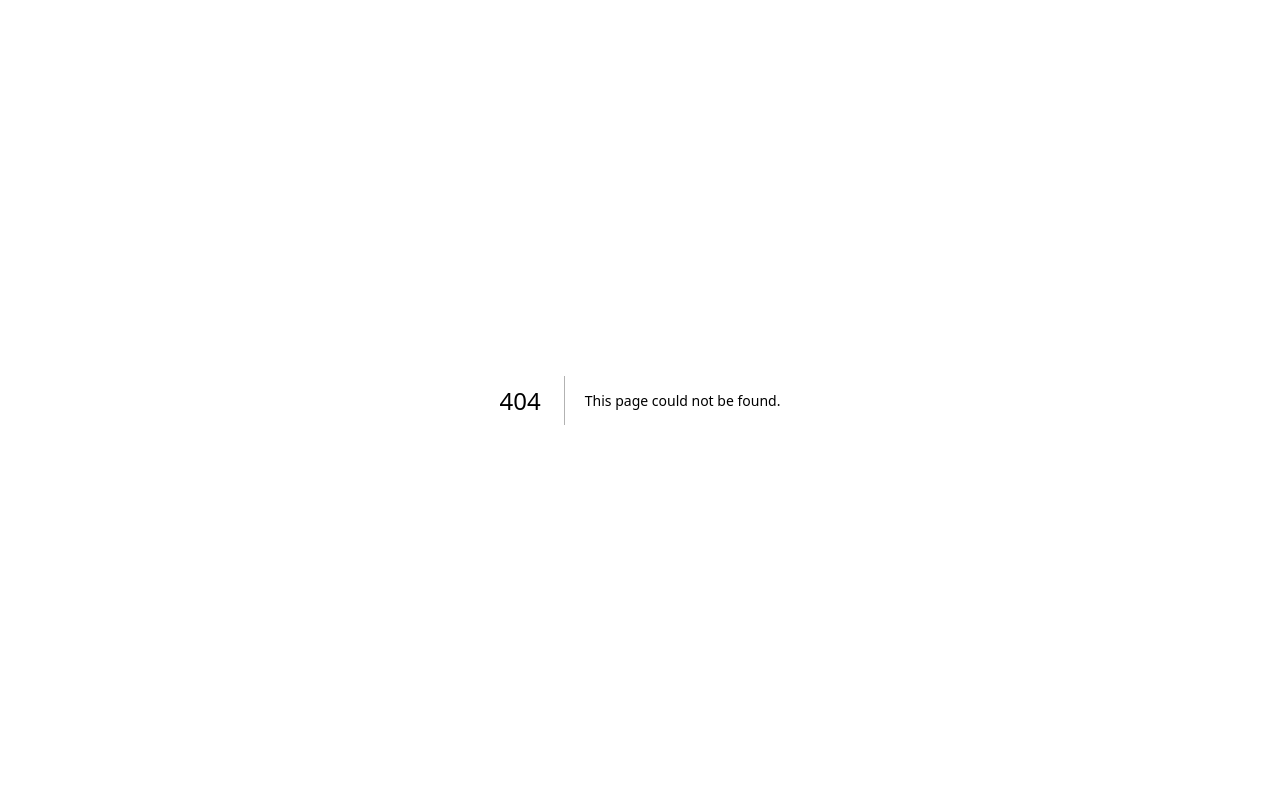
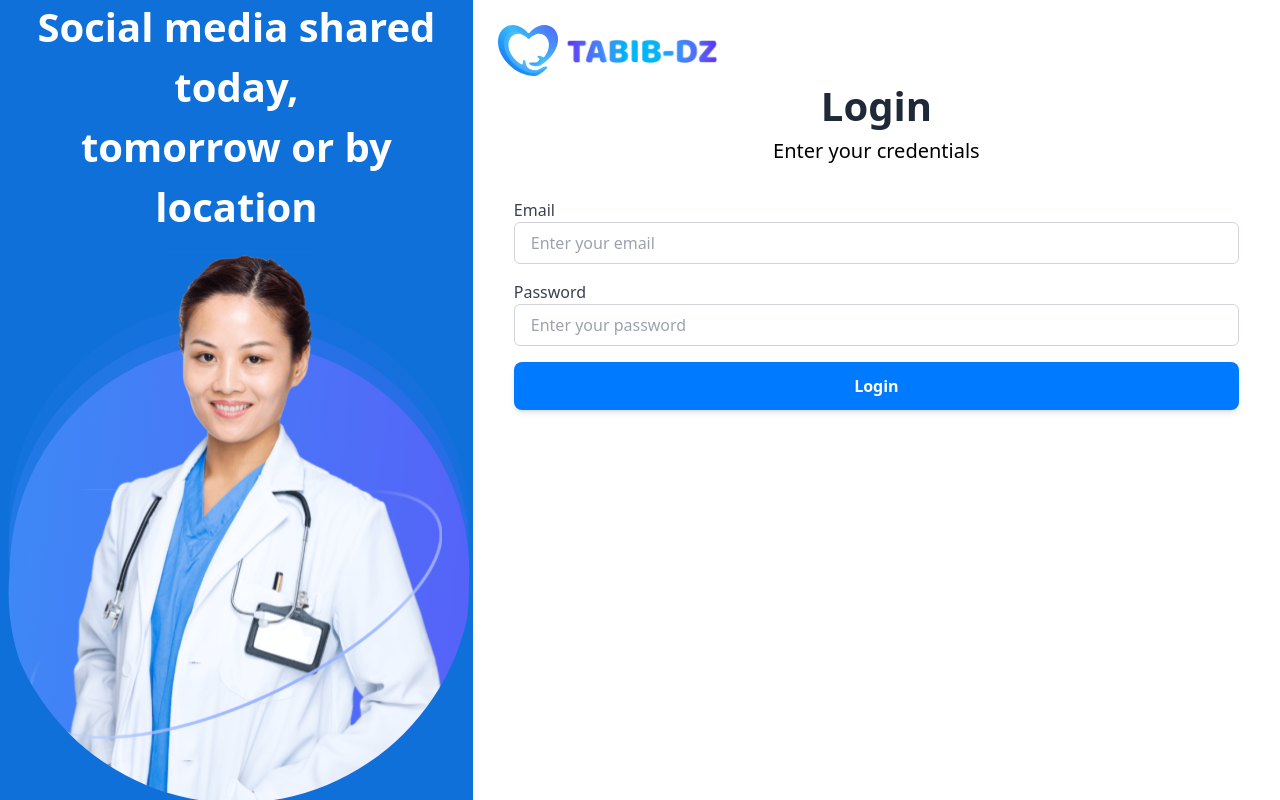
Before and after one commit to bouabca/DZtabib, a Next.js app: page /pages/auth/login in a window 1280 px wide. Before the commit this address had no page. Built offline with nearby package versions, Linux system fonts and the light colour scheme.

Commit message:
login page

```diff
--- /dev/null
+++ b/app/pages/auth/login/page.tsx
@@ -0,0 +1,61 @@
+'use client'
+import React, { useState } from "react";
+import LoginInputFields from '../../../../components/authpageComp/logininputFields';
+import Buttons from '../../../../components/authpageComp/loginButton';
+
+export default function Login() {
+  const [formData, setFormData] = useState({
+    email: "",
+    password: "",
+  });
+
+  const handleInputChange = (e: React.ChangeEvent<HTMLInputElement>) => {
+    const { name, value } = e.target;
+    setFormData({ ...formData, [name]: value });
+  };
+
+  const handleSubmit = async (e: React.FormEvent) => {
+    e.preventDefault();
+
+    // Fetch request with POST method to handle login
+    try {
+      const response = await fetch(
+        `/api/login?email=${formData.email}&password=${formData.password}`,
+        {
+          method: "POST", // You can use POST for login
+        }
+      );
+      const data = await response.json();
+      console.log("Response from server:", data);
+      if (data.success) {
+        // Handle successful login (e.g., redirect to another page)
+      } else {
+        // Handle error (e.g., show error message)
+      }
+    } catch (error) {
+      console.error("Error:", error);
+    }
+  };
+
+  return (
+    <div className="mx-auto w-full flex flex-col justify-center items-center py-10 px-4 bg-gray-100 min-h-screen">
+      <div className="text-[40px] font-bold text-gray-800 mb-4">Login</div>
+      <div className="text-[20px] text-gray-600 mb-8">Enter your credentials</div>
+
+      {/* Form Section */}
+      <form
+        onSubmit={handleSubmit}
+        className="w-full max-w-md bg-white rounded-lg shadow-lg p-6 space-y-6"
+      >
+        {/* Input Fields for Login */}
+        <LoginInputFields
+          formData={formData}
+          handleInputChange={handleInputChange}
+        />
+
+        {/* Buttons (e.g., submit button) */}
+    <Buttons></Buttons>
+      </form>
+    </div>
+  );
+}
--- /dev/null
+++ b/components/authpageComp/loginButton.tsx
@@ -0,0 +1,16 @@
+import React from 'react';
+
+const Buttons: React.FC = () => {
+  return (
+    <div className="flex mt-4">
+      <button
+        type="submit"
+        className="w-full bg-[#007AFF] text-white px-4 py-3 rounded-lg font-semibold shadow-md hover:bg-blue-600 transition-all"
+      >
+        Login
+      </button>
+    </div>
+  );
+};
+
+export default Buttons;
--- /dev/null
+++ b/components/authpageComp/logininputFields.tsx
@@ -0,0 +1,45 @@
+import React from "react";
+
+interface LoginInputFieldsProps {
+  formData: {
+    email: string;
+    password: string;
+  };
+  handleInputChange: (e: React.ChangeEvent<HTMLInputElement>) => void;
+}
+
+const LoginInputFields: React.FC<LoginInputFieldsProps> = ({ formData, handleInputChange }) => {
+  return (
+    <div className="space-y-4">
+      <div>
+        <label htmlFor="email" className="block text-gray-700">Email</label>
+        <input
+          type="email"
+          id="email"
+          name="email"
+          value={formData.email}
+          onChange={handleInputChange}
+          placeholder="Enter your email"
+          className="w-full px-4 py-2 border border-gray-300 rounded-md focus:outline-none focus:ring-2 focus:ring-blue-500"
+          required
+        />
+      </div>
+
+      <div>
+        <label htmlFor="password" className="block text-gray-700">Password</label>
+        <input
+          type="password"
+          id="password"
+          name="password"
+          value={formData.password}
+          onChange={handleInputChange}
+          placeholder="Enter your password"
+          className="w-full px-4 py-2 border border-gray-300 rounded-md focus:outline-none focus:ring-2 focus:ring-blue-500"
+          required
+        />
+      </div>
+    </div>
+  );
+};
+
+export default LoginInputFields;
```
Also changed, not shown: app/pages/auth/signup/page.tsx (renamed from app/pages/auth/page.tsx, +4 -4 lines).
